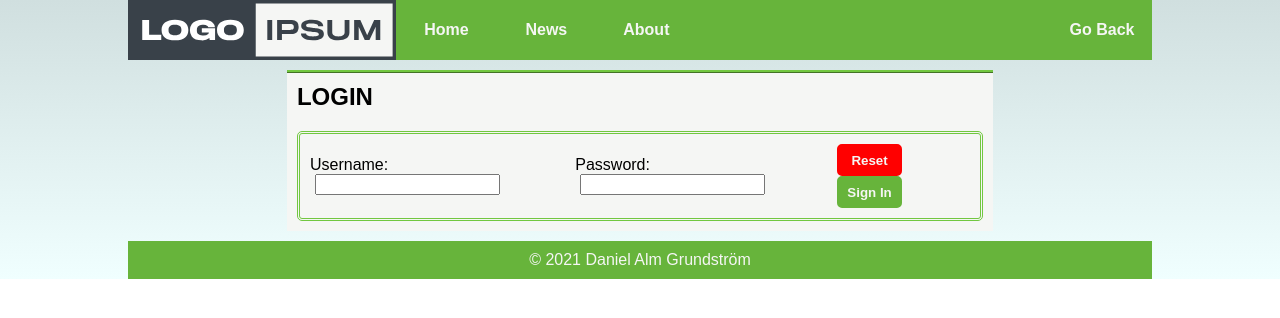
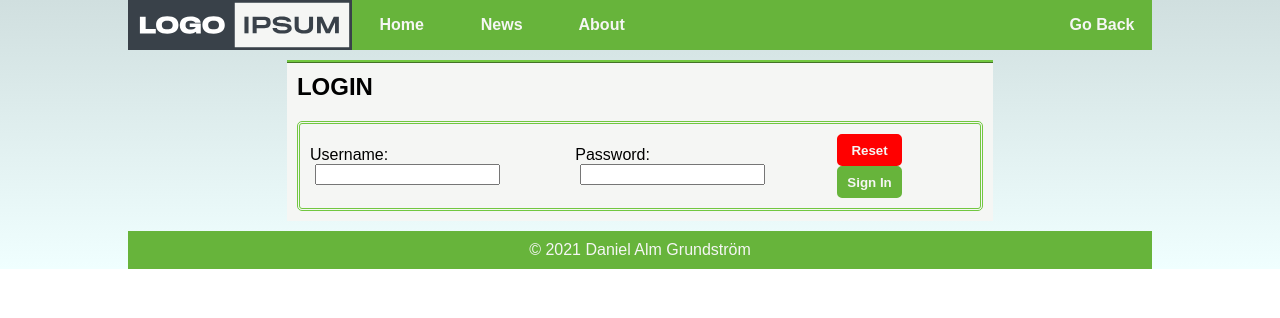
Before and after one commit to almgru/assignment-css-introduction-j33, a website: page public/html/login.html in a window 1280 px wide. Drawn offline with Linux system fonts and the light colour scheme.

Commit message:
Removes setting of size for images in html

```diff
--- a/public/css/style.css
+++ b/public/css/style.css
@@ -19,6 +19,7 @@ body {
 body > header {
     display: flex;
     flex-direction: row;
+    height: 50px;
 }
 
 /* Make the nav take up all available horizontal space. Needed in order to make
@@ -38,7 +39,7 @@ nav ul {
 nav > ul > li {
     width: 100px; /* Make all nav links the same width. */
     text-align: center; /* Align text horizontally. */
-    line-height: 60px; /* Align text vertically. */
+    line-height: 50px; /* Align text vertically. */
 }
 
 nav > ul > li > a {
--- a/public/html/login.html
+++ b/public/html/login.html
@@ -11,11 +11,8 @@
         <!--
             REMOVED: Remove <figure> wrapper from img.
             Reason: Not needed since no caption is used for the logo.
-
-            CHANGE: Changed width=300 to height=60.
-            Reason: To make it easier to make logo and nav links the same height
         -->
-        <img src="/img/logo.svg" alt="Logo" height="60">
+        <img src="/img/logo.svg" alt="Logo">
         <nav>
             <ul>
                 <li><a href="/">Home</a></li>
```
Also changed, not shown: public/index.html (+2 -10 lines).
